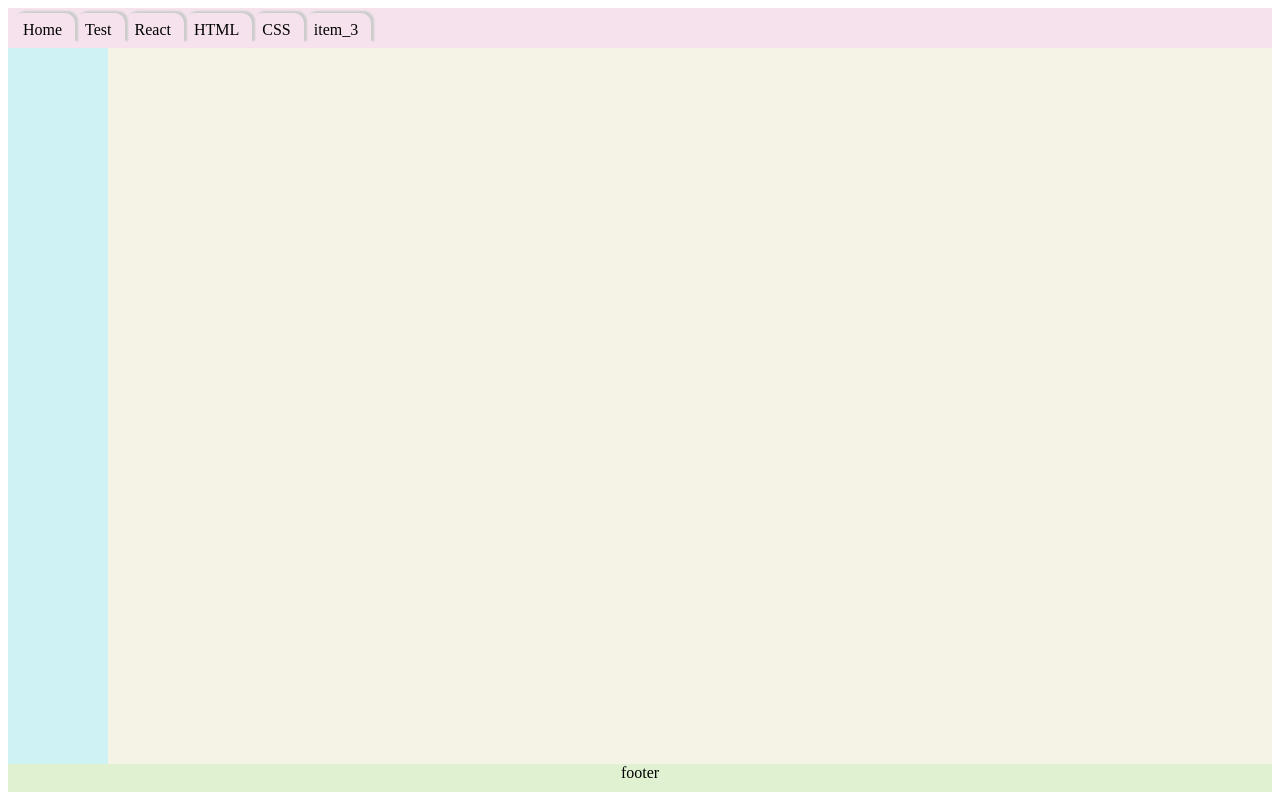
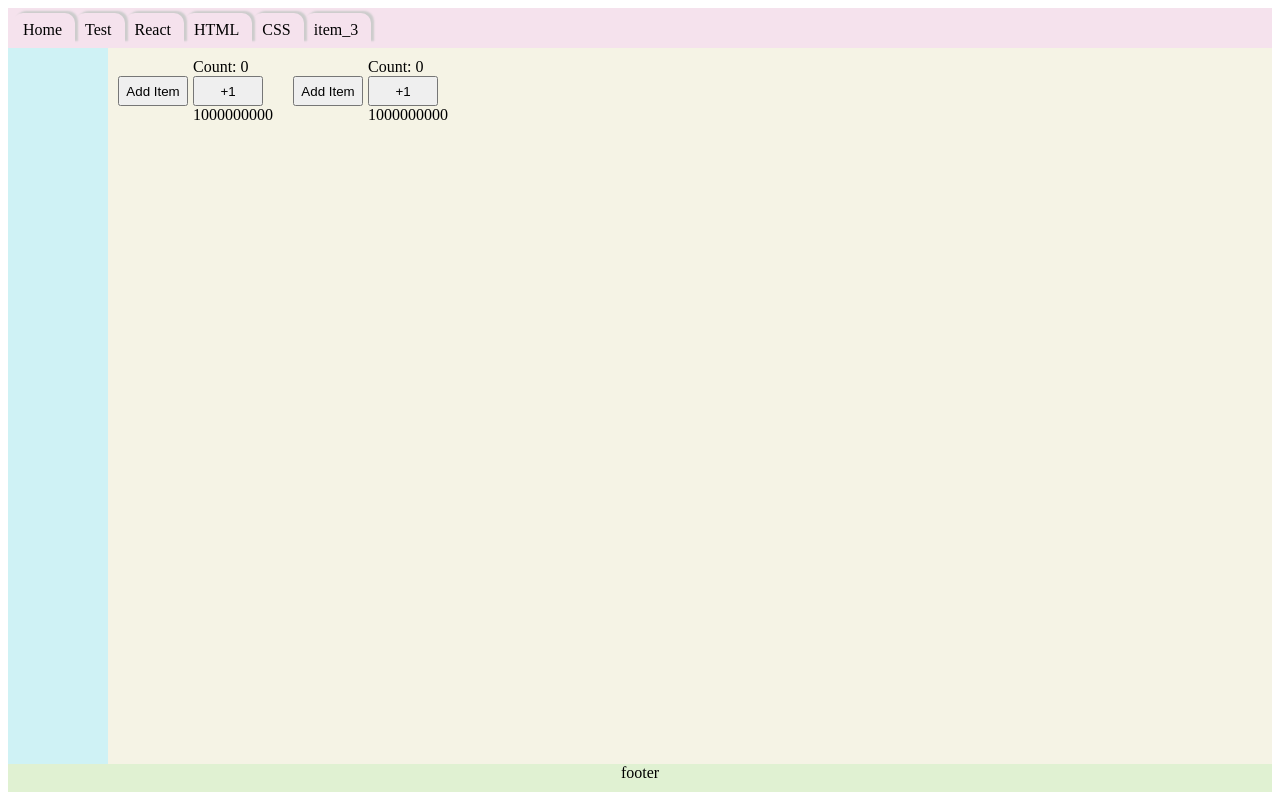
Before and after one commit to gh-prj/site, a React (Create React App) app: page /site/usememo in a window 1280 px wide. Built offline with nearby package versions, Linux system fonts and the light colour scheme.

Commit message:
Add useMemo

```diff
--- a/src/components/MainContentRoutes.tsx
+++ b/src/components/MainContentRoutes.tsx
@@ -1,5 +1,6 @@
 import React from 'react';
 import { Route, Routes } from 'react-router-dom';
+const UseMemo = React.lazy(() => import('../pages/react/hooks/useMemo/UseMemo'));
 const Tricks = React.lazy(() => import('../pages/css/Tricks/Tricks'));
 const Html = React.lazy(() => import('../pages/html/Html'));
 const DebouncedValue = React.lazy(() => import('../pages/react/DebouncedValue/DebouncedValue'));
@@ -23,6 +24,7 @@ const MainContentRoutes = () => {
             <Route path="/site/usecallback" element={<UseCallback />} />
             <Route path="/site/test" element={<Test />} />
             <Route path="/site/useref" element={<UseRef />} />
+            <Route path="/site/usememo" element={<UseMemo />} />
             <Route path="/site/useeffect" element={<UseEffect />} />
             <Route path="/site/usecontext" element={<UseContext />} />
             <Route path="/site/deb_v" element={<DebouncedValue />} />
--- a/src/components/TopMenu/TopMenu.tsx
+++ b/src/components/TopMenu/TopMenu.tsx
@@ -21,7 +21,7 @@ const TopMenu = () => {
                             <li><Link to="/site/usestate">useState</Link></li>
                             <li><Link to="/site/useref">useRef</Link></li>
                             <li><Link to="/site/useeffect">useEffect</Link></li>
-                            <li>useMemo</li>
+                            <li><Link to="/site/usememo">useMemo</Link></li>
                             <li><Link to="/site/usecallback">useCallback</Link></li>
                             <li><Link to="/site/usecontext">useContext</Link></li>
                         </ul>
--- /dev/null
+++ b/src/pages/react/hooks/useMemo/UseMemo.module.scss
@@ -0,0 +1,19 @@
+.content {
+  display: flex;
+  justify-content: left;
+  align-items: flex-start;
+  column-gap: 20px;
+  & > div {
+    display: flex;
+    column-gap: 5px;
+  }
+  ul {
+    list-style: none;
+    padding-inline-start: 0;
+    margin-block-start: 5px;
+  }
+  button {
+    width: 70px;
+    height: 30px;
+  }
+}
--- /dev/null
+++ b/src/pages/react/hooks/useMemo/UseMemo.tsx
@@ -0,0 +1,80 @@
+import React, { useEffect, useMemo, useState } from 'react';
+import styles from './UseMemo.module.scss'
+
+const UseMemo = () => {
+    return (
+        <div className={styles.content}>
+            <WithoutUseMemo />
+            <WithUseMemo />
+        </div>
+    );
+}
+
+export default UseMemo;
+
+const calc = (n: number) => {
+    for (let i = 0; i < 1000000000; i++) {
+        n++
+    }
+    return n
+}
+
+function WithoutUseMemo() {
+    const [loaded, setLoaded] = useState(false);
+    const [items, setItems] = useState<string[]>([]);
+    const [count, setCount] = useState(0);
+    const result = loaded && calc(count) || 1000000000
+
+    const addItem = () => {
+        setItems([...items, `Item ${items.length + 1}`])
+    }
+    useEffect(() => {
+        setLoaded(true)
+    }, []);
+    return (
+        <div>
+            <div>
+                <br />
+                <button onClick={addItem}>Add Item</button>
+                <ul>
+                    {items.map((item, idx) => <li key={idx}>{item}</li>)}
+                </ul>
+            </div>
+            <div>
+                Count: {count}<br />
+                <button onClick={() => setCount(count + 1)}>  +1  </button><br />
+                {result}
+            </div>
+        </div>
+    )
+}
+
+function WithUseMemo() {
+    const [loaded, setLoaded] = useState(false);
+    const [items, setItems] = useState<string[]>([]);
+    const [count, setCount] = useState(0);
+    const result = useMemo(() => loaded && calc(count) || 1000000000, [count])
+
+    const addItem = () => {
+        setItems([...items, `Item ${items.length + 1}`])
+    }
+    useEffect(() => {
+        setLoaded(true)
+    }, []);
+    return (
+        <div>
+            <div>
+                <br />
+                <button onClick={addItem}>Add Item</button>
+                <ul>
+                    {items.map((item, idx) => <li key={idx}>{item}</li>)}
+                </ul>
+            </div>
+            <div>
+                Count: {count}<br />
+                <button onClick={() => setCount(count + 1)}>  +1  </button><br />
+                {result}
+            </div>
+        </div>
+    )
+}
```
